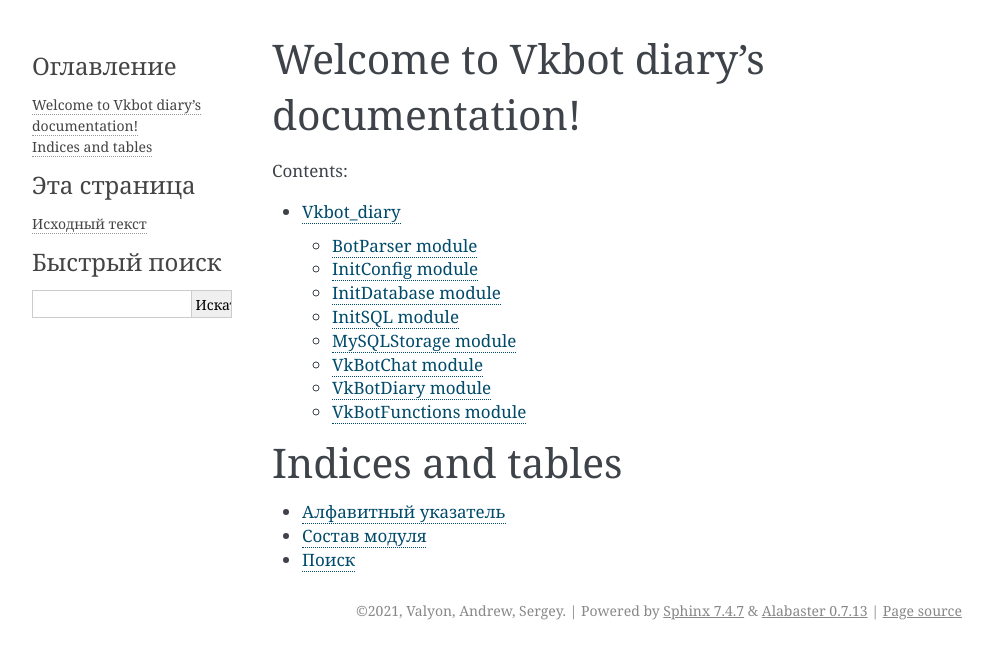
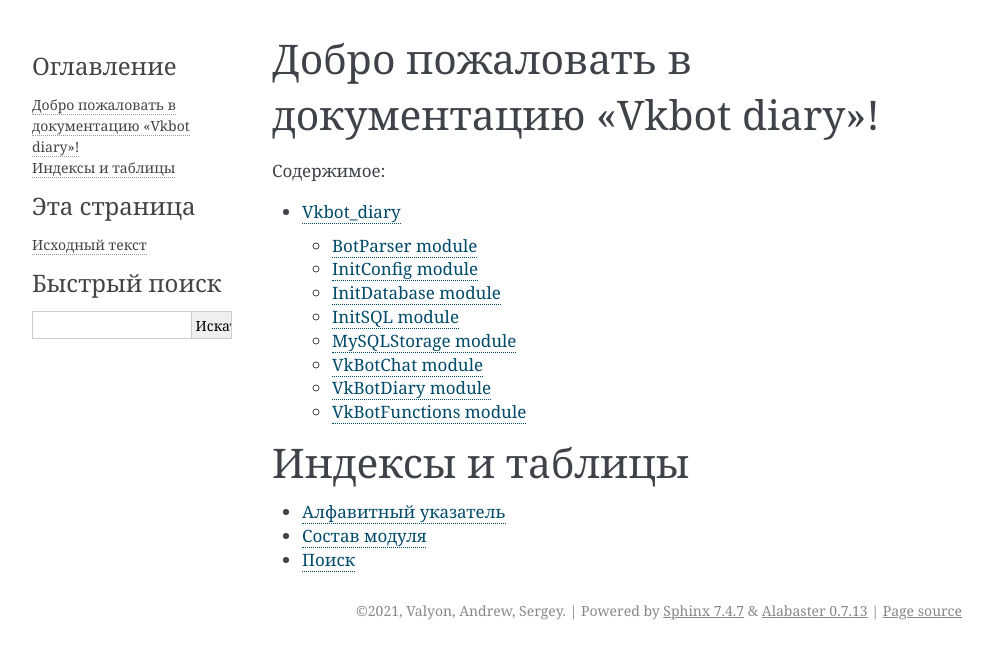
Before and after one commit to Valyon1886/Vkbot_diary, a Sphinx documentation site: the page built from docs/source/index.rst, in a window 1280 px wide. Shown: the top 659 px of the page, without its empty margins (148-1140 px from the left). Built offline with Sphinx 7.4.7, drawn with Linux system fonts in a browser that asks for light colours.

```diff
--- a/docs/source/index.rst
+++ b/docs/source/index.rst
@@ -3,18 +3,18 @@
    You can adapt this file completely to your liking, but it should at least
    contain the root `toctree` directive.
 
-Welcome to Vkbot diary's documentation!
-=======================================
+Добро пожаловать в документацию "Vkbot diary"!
+==============================================
 
 .. toctree::
    :maxdepth: 4
-   :caption: Contents:
+   :caption: Содержимое:
 
    modules
 
 
-Indices and tables
-==================
+Индексы и таблицы
+=================
 
 * :ref:`genindex`
 * :ref:`modindex`
--- a/requirements.txt
+++ b/requirements.txt
@@ -5,3 +5,4 @@ Sphinx==3.5.3
 PyMySQL==1.0.2
 cryptography==3.4.7
 peewee==3.14.4
+pyinstaller==4.0
```
Also changed, not shown: README.md (+23 -7 lines), setup.py (deleted, +0 -13 lines), bot.ico (added), 3 other files.
